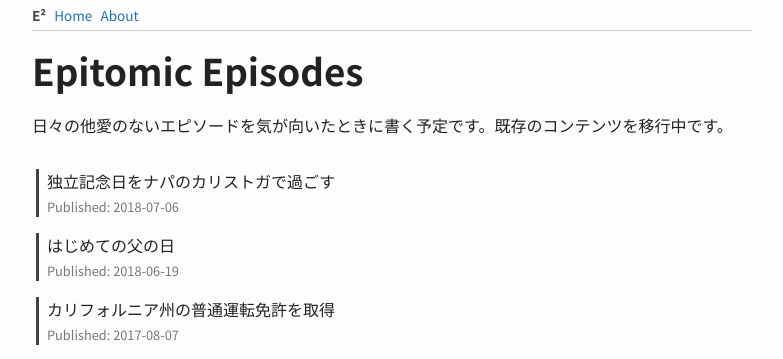
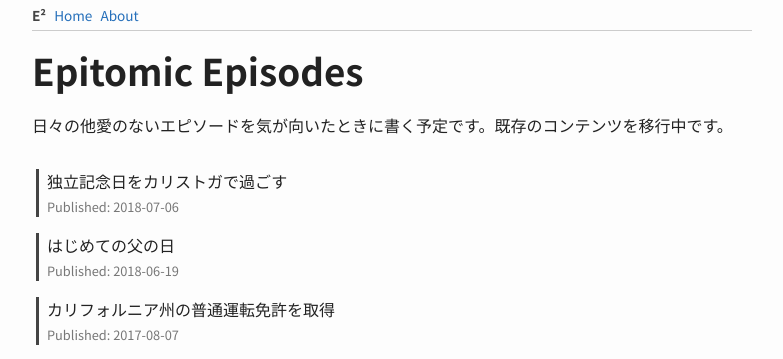
Before and after one commit to toru/ep.torumk.com, a Jekyll site: the page built from _pages/index.html, in a window 1280 px wide. Shown: the top 359 px of the page, without its empty margins (248-1031 px from the left). Built offline with Jekyll 4.4.1, drawn with Linux system fonts in a browser that asks for light colours.

Commit message:
posts: shorten the calistoga episode title

```diff
--- a/_posts/2018-07-06-calistoga-trip.md
+++ b/_posts/2018-07-06-calistoga-trip.md
@@ -1,5 +1,5 @@
 ---
-title: 独立記念日をナパのカリストガで過ごす
+title: 独立記念日をカリストガで過ごす
 titlesuffix: true
 permalink: /calistoga-trip
 tags: travel napa wine
```
